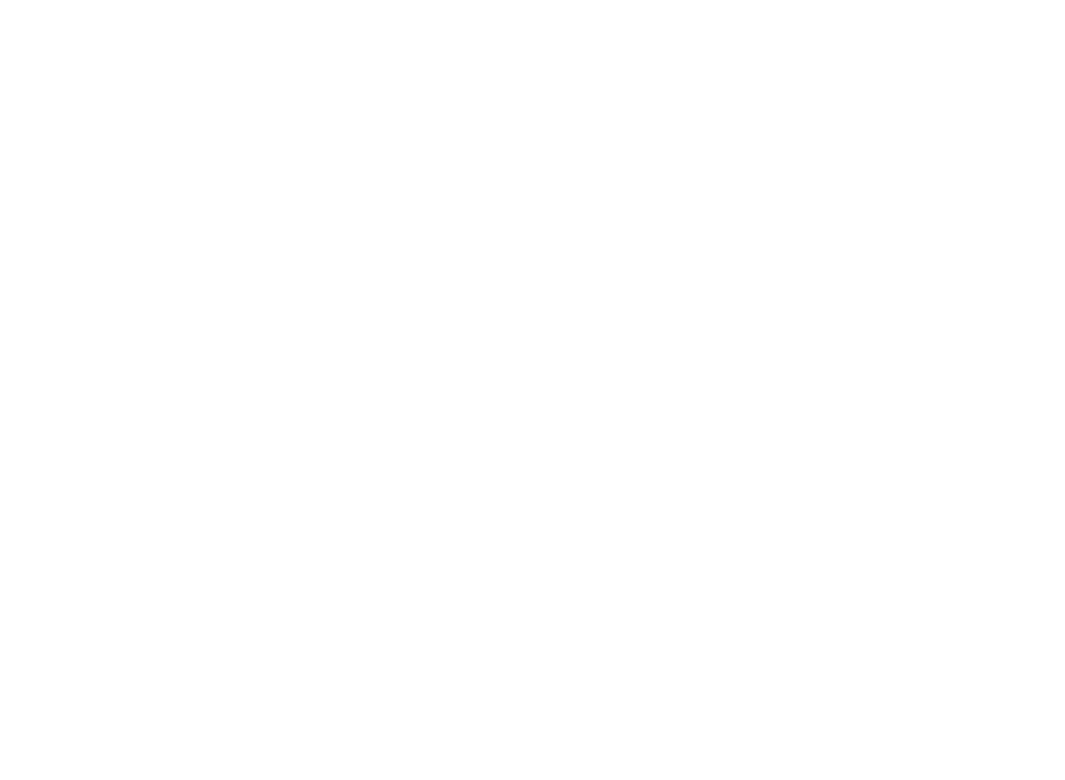
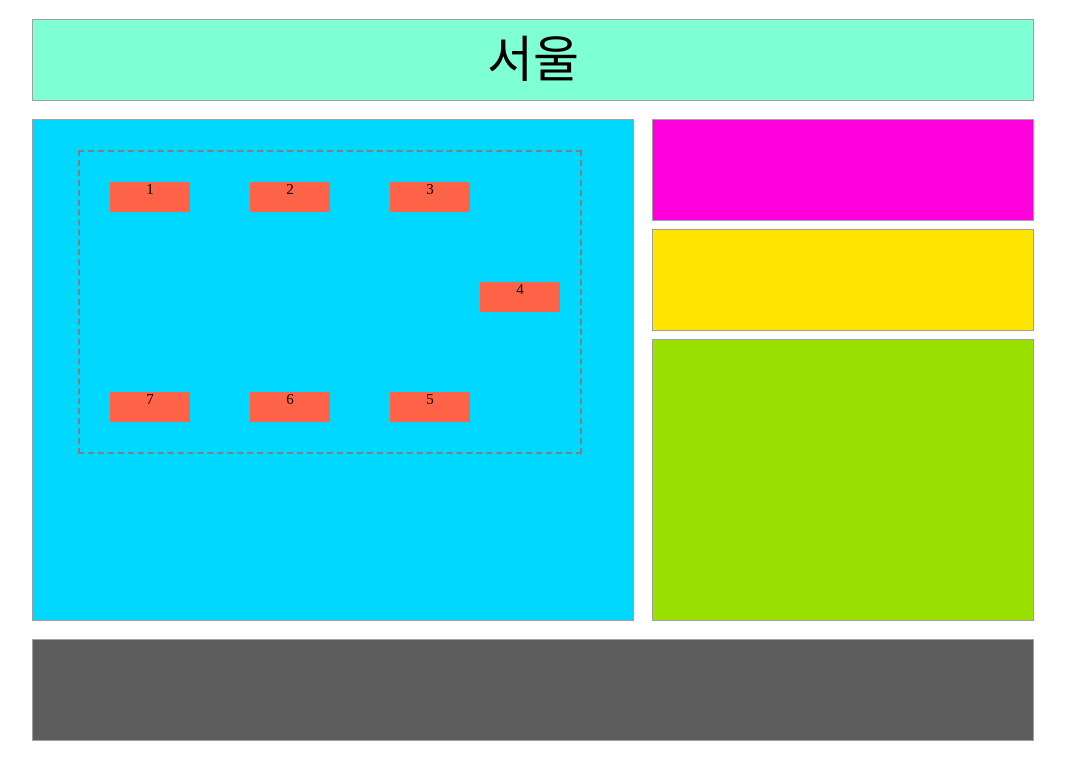
Before and after one commit to Yg323/travel, a plain HTML site: page seoul.html in a window 1280 px wide. Shown: the whole page, without its empty margins (107-1172 px from the left). Drawn offline with nearby package versions, Linux system fonts and the light colour scheme.

Commit message:
현지 middle left

```diff
--- a/seoul.css
+++ b/seoul.css
@@ -0,0 +1,108 @@
+.container{
+    width: 1000px;
+    margin: 0 auto;
+  }
+.container div{
+    text-align: center;
+    display: table;
+  }
+.container div span{
+    display: table-cell;
+    vertical-align: middle;
+    font-size: 50px;
+  }
+.top{
+    margin-top: 20px;
+    outline: 1px solid #9F9F9F;
+    width: 1000px;
+    height: 80px;
+    display: table;
+    background-color: aquamarine;
+    text-align: center;
+  }
+.middle{
+    margin-top: 20px;
+    width: 1000px;
+    height: 500px;
+    position: relative;
+  }
+  .middle-left{
+    outline: 1px solid #9F9F9F;
+    position: absolute;
+    top: 0px;
+    width: 600px;
+    height: 500px;
+    background-color: #00D8FF;
+  }
+  .path{
+      width:500px;
+      height:300px;
+      border:2px dashed gray;
+  }
+  .path{
+      position:relative;
+      top:30px;
+      left:45px;
+  }
+  .box1{
+      width:80px;
+      height:30px;
+      background:tomato;
+      font-size: 15px;
+      margin:30px;
+      float:left;
+  }
+  .absolute{
+      position:absolute;
+      top:100px;
+      left:370px;
+  }
+  .box2{
+    width:80px;
+    height:30px;
+    background:tomato;
+    font-size: 15px;
+    margin:30px;
+    float:right;
+  }
+  .box2{
+      position: relative;
+      top:120px;
+      right:80px;
+  }
+.middle-right{
+    position: absolute;
+    top: 0px;
+    left: 620px;
+    width: 380px;
+    height: 500px;
+  }
+  .middle-right-1{
+    outline: 1px solid #9F9F9F;
+    width: 380px;
+    height: 100px;
+    background-color: #FF00DD;
+  }
+  .middle-right-2{
+    outline: 1px solid #9F9F9F;
+    margin-top: 10px;
+    width: 380px;
+    height: 100px;
+    background-color: #FFE400;
+  }
+  .middle-right-3{
+    outline: 1px solid #9F9F9F;
+    margin-top: 10px;
+    width: 380px;
+    height: 280px;
+    background-color: #99E000;
+  }
+.bottom{
+    margin-top: 20px;
+    margin-bottom: 20px;
+    outline: 1px solid #9F9F9F;
+    width: 1000px;
+    height: 100px;
+    background-color: #5D5D5D;
+    color: #fff;
+  }
--- a/seoul.html
+++ b/seoul.html
@@ -3,8 +3,39 @@
 <head>
     <meta charset="UTF-8">
     <title>서울</title>
+    <link rel="stylesheet" href="https://cdn.jsdelivr.net/npm/reset-css@5.0.1/reset.min.css">
+    <link rel="stylesheet" type="text/css" href="seoul.css">
 </head>
 <body>
+    <div class="container">
+        <div class="top">
+          <span>서울</span>
+        </div>
+        <div class="middle">
 
+          <div class="middle-left">
+              <div class="path relative">
+                    <div class="box1">1</div>
+                    <div class="box1">2</div>
+                    <div class="box1">3</div>
+                    <div class="box1 absolute">4</div>
+                    <div class="box2">5</div>
+                    <div class="box2">6</div>
+                    <div class="box2">7</div>
+              </div>
+          </div>
+
+          <div class="middle-right">
+
+             <div class="middle-right-1">  </div>
+             <div class="middle-right-2">  </div>
+             <div class="middle-right-3">  </div>
+          </div>
+
+        </div>
+
+        <div class="bottom"> </div>
+
+      </div>
 </body>
 </html>
```
Also changed, not shown: chungnam.html (+1 -0 lines), gyeonggi.html (+1 -0 lines), gyeongnam.html (+1 -0 lines), jeonbuk.html (+1 -0 lines), jeonnam.html (+2 -1 lines), ulsan.html (+1 -0 lines).
